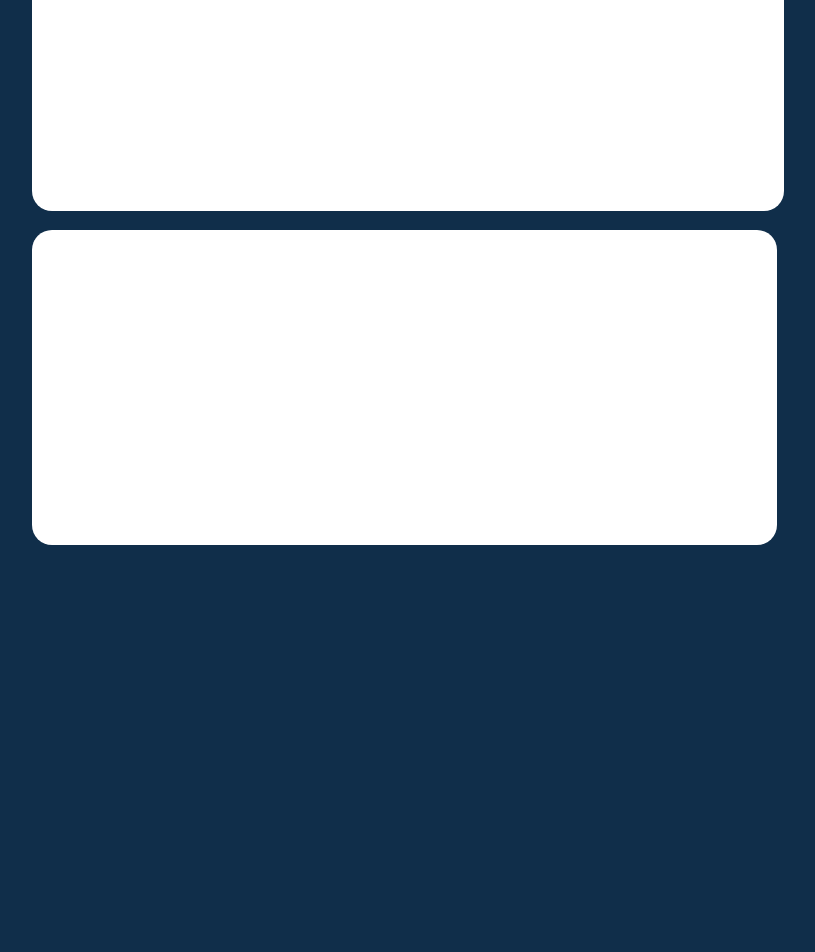
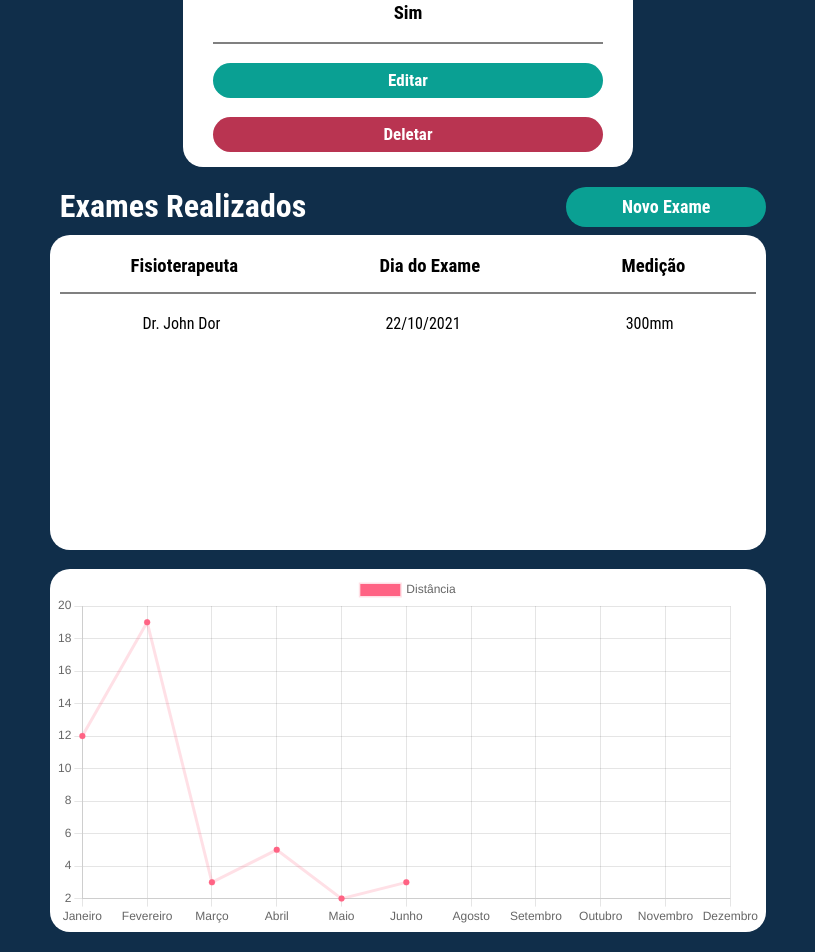
Before and after one commit to Elielson68/DTM, a React (Create React App) app in the folder front-end/: page /patient-details in a window 1280 px wide. Shown: the part 523-1475 px from the top of the page, without its empty margins (232-1047 px from the left). Before the commit the page ends 1088 px from the top, so only its background shows below. Built offline with nearby package versions, Linux system fonts and the light colour scheme.

Commit message:
feat: screen about us and card repair

```diff
--- a/front-end/package.json
+++ b/front-end/package.json
@@ -6,8 +6,10 @@
     "@types/node": "^12.0.0",
     "@types/react": "^17.0.0",
     "@types/react-dom": "^17.0.0",
+    "chart.js": "^3.5.1",
     "react": "^17.0.2",
     "react-bootstrap": "^2.0.0-beta.6",
+    "react-chartjs-2": "^3.0.5",
     "react-dom": "^17.0.2",
     "react-router-dom": "^5.2.0",
     "react-scripts": "4.0.3",
--- a/front-end/src/components/RegisterModal/index.tsx
+++ b/front-end/src/components/RegisterModal/index.tsx
@@ -9,7 +9,7 @@ import {
   ModalContent,
   ModalFooter,
   ModalHeader,
-} from "./styles";
+} from "../registerModal/styles";
 
 interface ModalInterface {
   show: boolean;
--- a/front-end/src/views/AboutUs/index.tsx
+++ b/front-end/src/views/AboutUs/index.tsx
@@ -1,14 +1,25 @@
 import React from "react";
 import MenuBar from "../../components/MenuBar";
 
-import { Container } from "./styles";
+import {
+  Container,
+  Card
+} from "./styles";
 
 export default function AboutUs() {
   return (
     <>
       <MenuBar />
       <Container>
-        About Us
+        <h1>Sobre Nós</h1>
+        <Card>
+          <p>Este projeto foi desenvolvido com o intuito de servir como uma alternativa avaliativa para tratamento e acompanhamento de pacientes sintomáticos de DTM (Disfunção Temporomandibular), utilizando um script em python para auxiliar o tratamento, junto de uma interface web para que os médicos possam ter acesso aos dados gerados por cada paciente.</p>
+          <br/>
+          <p>Plataforma desenvolvida por GETA</p>
+          <p>(Grupo de Estudos de Tecnologia Assistiva)</p>
+          <br/>
+          <p>www.sitedogeta.com.br</p>
+        </Card>
       </Container>
     </>
   );
--- a/front-end/src/views/AboutUs/styles.ts
+++ b/front-end/src/views/AboutUs/styles.ts
@@ -1,5 +1,31 @@
 import styled from 'styled-components';
 
 export const Container = styled.div`
-
+    background-color: #102E4A;
+    margin: 0;
+    padding: 0;
+    height: calc(100vh - 16vh);
+    display: flex;
+    justify-content: center;
+    flex-direction: column;
+    align-items: center;
+    h1 {
+        text-align: center;
+        color: #fff;
+        margin-bottom: 20px;
+    }
 `;
+export const Card = styled.div`
+    background-color: #fff;
+    width: 75%;
+    padding: 30px;
+    text-align: center;
+    border-radius: 15px;
+    @media(max-width: 330px) {
+        width: 90%;
+    }
+    p:nth-child(1) {
+        font-size: 20px;
+        font-weight: 500;
+    }
+`;
--- a/front-end/src/views/Measurement/styles.ts
+++ b/front-end/src/views/Measurement/styles.ts
@@ -11,10 +11,10 @@ export const Container = styled.div`
   align-items: center;
   margin: 0;
   padding: 0;
-  height: 100vh;
+  height: calc(100vh - 16vh);
   @media(max-width: 1170px) {
     flex-direction: column;
-    height: 100%;
+    height: 120vh;
   }
 `;
 // Lado Esquerdo
@@ -45,6 +45,8 @@ export const CardLeft = styled.div`
     font-size: 15px;
     font-weight: bold;
     margin-left: 90px;
+    margin-top: 2%;
+    margin-bottom: 2%;
     @media(max-width: 425px) {
       text-align: center;
       margin-left: 0px;
@@ -52,6 +54,8 @@ export const CardLeft = styled.div`
   }
   h4 {
     text-align: center;
+    margin-bottom: 2%;
+    margin-top: 3%;
   }
 `;
 export const Div = styled.div`
@@ -119,9 +123,6 @@ export const CardRight = styled.div`
   height: 490px;
   border-radius: 15px;
   margin-left: 10px;
-  @media(max-width: 1170px) {
-    margin-bottom: 250px;
-  }
   @media(max-width: 665px) {
     width: 500px;
     padding: 20px;
--- a/front-end/src/views/PatientDetails/index.tsx
+++ b/front-end/src/views/PatientDetails/index.tsx
@@ -1,6 +1,8 @@
 import React from "react";
+// Importando do Chart.JS
+import { Line } from 'react-chartjs-2';
+// Importando o Menu Navbar
 import MenuBar from "../../components/MenuBar";
-
 // Importando os styled components
 import {
   Container,
@@ -9,7 +11,7 @@ import {
   MainText,
   Info,
   Data,
-  Line,
+  Linha,
   EditButton,
   DeleteButton,
   DivButton,
@@ -22,7 +24,21 @@ import {
   DataTable,
   LineTable,
   InfoTable,
+  DivChart
 } from "../PatientDetails/styles";
+
+const data = {
+  labels: ['Janeiro', 'Fevereiro', 'Março', 'Abril', 'Maio', 'Junho', 'Agosto', 'Setembro', 'Outubro', 'Novembro', 'Dezembro'],
+  datasets: [
+    {
+      label: 'Distância',
+      data: [12, 19, 3, 5, 2, 3],
+      fill: false,
+      backgroundColor: 'rgb(255, 99, 132)',
+      borderColor: 'rgba(255, 99, 132, 0.2)',
+    },
+  ],
+};
 
 export default function PatientDetails() {
   return (
@@ -34,22 +50,22 @@ export default function PatientDetails() {
           <Card>
             <Info>Nome</Info>
             <Data>Rodrigo Silva</Data>
-            <Line />
+            <Linha />
             <Info>Idade</Info>
             <Data>18</Data>
-            <Line />
+            <Linha />
             <Info>Genêro</Info>
             <Data>Masculino</Data>
-            <Line />
+            <Linha />
             <Info>E-mail</Info>
             <Data>rodrigo.silva123@gmail.com</Data>
-            <Line />
+            <Linha />
             <Info>Telefone</Info>
             <Data>(91) 1234-5678</Data>
-            <Line />
+            <Linha />
             <Info>Sente dor?</Info>
             <Data>Sim</Data>
-            <Line />
+            <Linha />
             <br />
             <DivButton>
               <EditButton>Editar</EditButton>
@@ -78,7 +94,11 @@ export default function PatientDetails() {
             </DivTable>
           </CardTop>
           <br />
-          <CardBottom />
+          <CardBottom>
+            <DivChart>
+              <Line data={ data }/>
+            </DivChart>
+          </CardBottom>
         </DivRight>
       </Container>
     </>
--- a/front-end/src/views/PatientDetails/styles.ts
+++ b/front-end/src/views/PatientDetails/styles.ts
@@ -9,13 +9,9 @@ export const Container = styled.div`
     align-items: center;
     margin: 0;
     padding: 0;
-    height: 100vh;
+    height: calc(100vh - 16vh);
     @media(max-width: 1280px) {
         flex-direction: column;
-        height: 100%;
-    }
-    @media(max-width: 330px) {
-        width: 110vw;
         height: 150vh;
     }
 `;
@@ -36,26 +32,31 @@ export const Card = styled.div`
         width: 350px;
     }
     @media(max-width: 431px) {
-        width: 250px;
+        width: 300px;
     }
 `;
 export const Info = styled.p`
+    margin-top: 4%;
+    margin-bottom: 4%;
     @media(max-width: 1280px) {
         text-align: center;
     }
 `;
 export const Data = styled.h3`
+    margin-top: 4.6%;
+    margin-bottom: 4.6%;
     @media(max-width: 1280px) {
         text-align: center;
     }
 `;
 export const MainText = styled.h1`
     color: #ffffff;
+    padding: 10px;
     @media(max-width: 736px) {
         text-align: center;
     }
 `;
-export const Line = styled.div`
+export const Linha = styled.div`
     border: 0.5px solid #808080;
     width: 100%;
 `;
@@ -108,7 +109,8 @@ export const NewExamButtom = styled.button`
     border-radius: 20px;
     width: 200px;
     height: 40px;
-    margin: 20px 0px 0px 250px;
+    margin-top: 10px;
+    margin-left: 250px;
     cursor: pointer;
     @media(max-width: 736px) {
         margin: 0 auto;
@@ -116,7 +118,7 @@ export const NewExamButtom = styled.button`
 `;
 export const CardTop = styled.div`
     background-color: #ffffff;
-    width: 752px;
+    width: 100%;
     height: 315px;
     padding: 10px;
     border-radius: 20px;
@@ -140,10 +142,9 @@ export const CardTop = styled.div`
 `;
 export const CardBottom = styled.div`
     background-color: white;
-    width: 745px;
-    height: 315px;
-    padding: 15px 0px 15px 30px;
+    width: 100%;
     border-radius: 20px;
+    padding: 5px;
     @media(max-width: 1280px) {
         margin-bottom: 20px;
     }
@@ -178,3 +179,11 @@ export const InfoTable = styled.p`
     margin-top: 20px;
     margin-bottom: 20px;
 `;
+export const DivChart = styled.div`
+    /* display: flex;
+    justify-content: center;
+    align-items: center; */
+    margin: 0 auto;
+    width: 100%;
+    height: 50%;
+`;
--- a/front-end/src/views/SignIn/index.tsx
+++ b/front-end/src/views/SignIn/index.tsx
@@ -1,5 +1,5 @@
 import React from "react";
-import RegisterModal from "../../components/RegisterModal/index";
+import RegisterModal from "../../components/registerModal";
 import {
   AboutText,
   Button,
```
Also changed, not shown: 2 other files (tests, documents, lock files or other folders).
